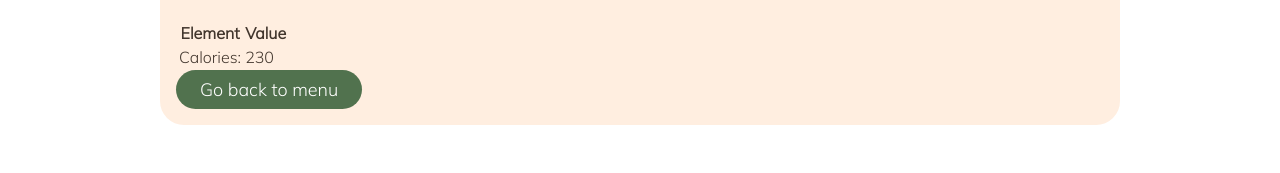
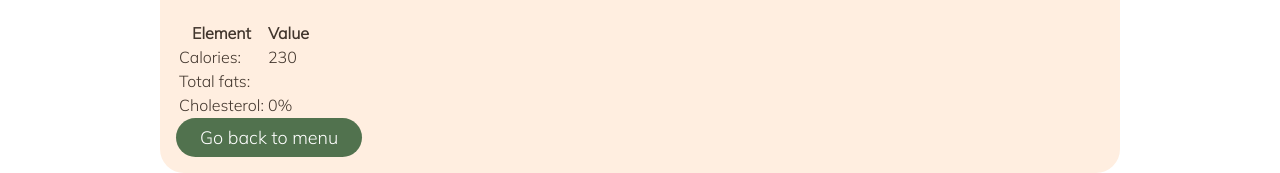
Before and after one commit to elalienx/vegan-restaurant-fe2, a React (Create React App) app: page /product/pankakes in a window 1280 px wide. Shown: the part 737-910 px from the top of the page. Built offline with nearby package versions, Linux system fonts and the light colour scheme.

Commit message:
more css

```diff
--- a/src/components/ImageAsset.jsx
+++ b/src/components/ImageAsset.jsx
@@ -3,7 +3,6 @@ import FatalErrorImage from "assets/images/flame-fatal-error-2.png";
 
 export default function Image({ src, alt = "" }) {
   // Properties
-
   const assetsPath = require.context("assets/images/", true);
   let imageSource = "";
 
--- a/src/components/ItemCategory.jsx
+++ b/src/components/ItemCategory.jsx
@@ -13,7 +13,7 @@ export default function ItemCategory({ item }) {
       <div className="content">
         <h3>{name}</h3>
         <p>{description}</p>
-        <Link className="button" to={`/menu/${id}`}>
+        <Link className="button" to={`menu/${id}`}>
           View {name}
         </Link>
       </div>
--- a/src/components/NavigationBar.jsx
+++ b/src/components/NavigationBar.jsx
@@ -8,13 +8,13 @@ export default function NavigationBar() {
   return (
     <nav id="navigation-bar">
       <Link to="/">
-        <img className="logo" src={Logo} />
+        <img className="logo" src={Logo} alt="Text and a drawing of a carrot" />
       </Link>
       <div className="menu-links">
         <Link to="menu/dishes">Dishes</Link>
         <Link to="menu/deserts">Desert</Link>
         <Link to="menu/drinks">Drinks</Link>
-        <Link to="/contact">Contact</Link>
+        <Link to="contact">Contact</Link>
       </div>
     </nav>
   );
--- a/src/components/NutritionTable.jsx
+++ b/src/components/NutritionTable.jsx
@@ -12,6 +12,14 @@ export default function NutritionTable({ data }) {
           <td>Calories:</td>
           <td>{data.calories}</td>
         </tr>
+        <tr>
+          <td>Total fats:</td>
+          <td>{data.totalFats}</td>
+        </tr>
+        <tr>
+          <td>Cholesterol:</td>
+          <td>{data.cholesterol}</td>
+        </tr>
       </tbody>
     </table>
   );
```
